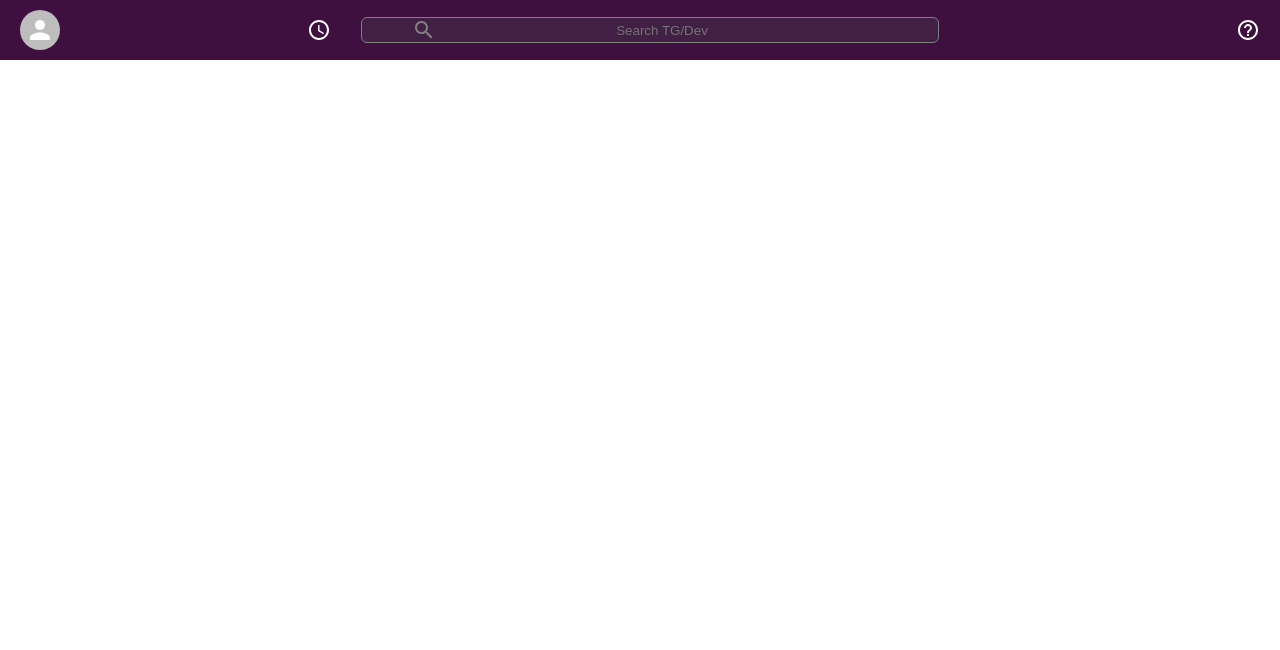
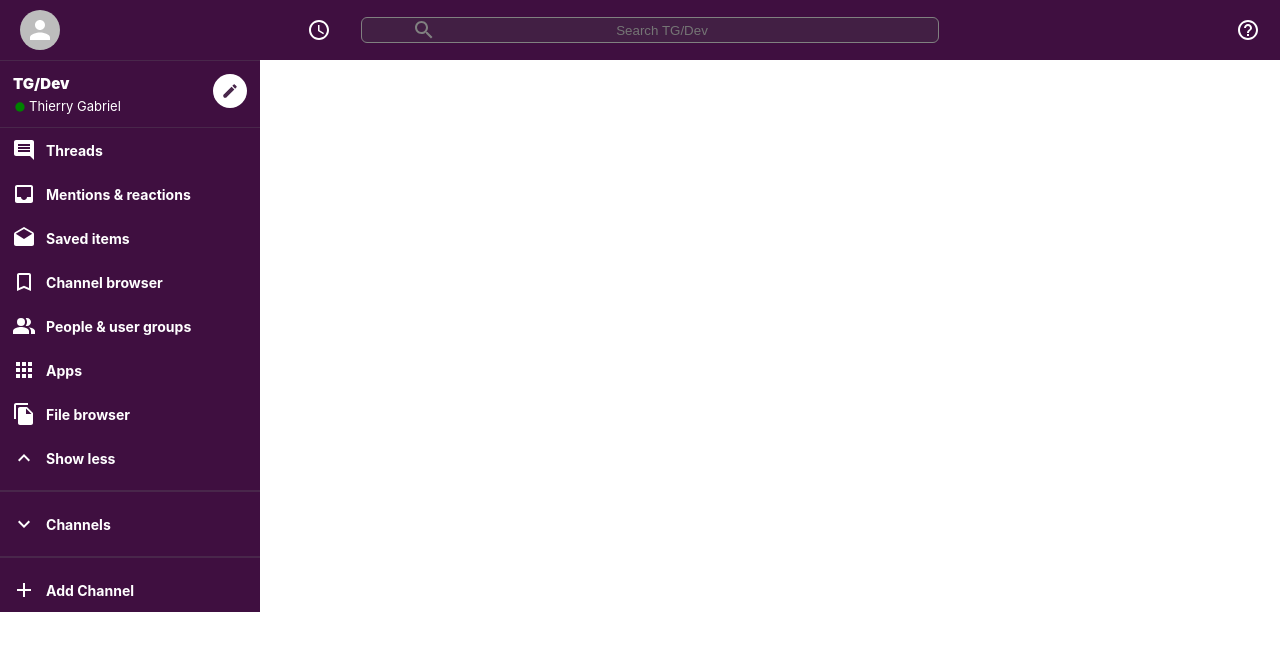
Before and after one commit to tgabriel22/Slack-Project, a React (Create React App) app in the folder slack-project/: page / in a window 1280 px wide. Shown: the top 650 px of the page. Built offline with nearby package versions, Linux system fonts and the light colour scheme.

Commit message:
Implement the sidebar

```diff
--- a/slack-project/src/App.js
+++ b/slack-project/src/App.js
@@ -1,6 +1,7 @@
 // import React from 'react';
 import './App.css';
 import Header from './Header';
+import Sidebar from './Sidebar';
 
 function App() {
   return (
@@ -8,8 +9,12 @@ function App() {
     <div className="App">
       {/* Header */}
       <Header/>
-      {/* Sidebar */}
-      {/* React-Router -> Chat screen */}
+      <div className="app__body">
+        {/* Sidebar */}
+        <Sidebar/>
+        {/* React-Router -> Chat screen */}
+      </div>
+
     </div>
   );
 }
--- a/slack-project/src/Header.js
+++ b/slack-project/src/Header.js
@@ -10,7 +10,7 @@ function Header() {
     <div className='header'>
         <div className='header__left'>
           {/* Avatar for logged in user */}
-          <Avatar className='header__avatar' alt='Gabriel Thierry' src=''/>
+          <Avatar className='header__avatar' alt='Thierry Gabriel' src=''/>
           {/* Time icon */}
           <AccessTimeIcon/>
         </div>
--- /dev/null
+++ b/slack-project/src/Sidebar.css
@@ -0,0 +1,54 @@
+.sidebar{
+    color: white;
+    background-color: var(--slack-color);
+    border-top: 1px solid #49274b;
+    max-width: 260px;
+}
+
+.sidebar > hr{
+    margin-top: 10px;
+    margin-bottom: 10px;
+    border: 1px solid #49274b
+}
+
+.sidebar__header{
+    display: flex;
+    border-bottom: 1px solid #49274b;
+    padding-bottom: 10px;
+    padding: 13px;
+}
+
+.sidebar__info{
+    flex: 1;
+}
+
+.sidebar__info > h2{
+    font-size: 15px;
+    font-weight: 900;
+    margin-bottom: 5px;
+}
+
+.sidebar__info > h3{
+    display: flex;
+    align-items: center;
+    font-size: 13px;
+    font-weight: 400;
+}
+
+.sidebar__info > h3 > .MuiSvgIcon-root{
+    font-size: 14px;
+    margin-top: 1px;
+    margin-right: 2px;
+    color: green;
+}
+
+/* Target the pencil icon */
+.sidebar__header > .MuiSvgIcon-root{
+    padding: 8px;
+    color: #49274b;
+    font-size: 18px;
+    background-color: white;
+    border-radius: 99px;
+
+
+}
--- /dev/null
+++ b/slack-project/src/Sidebar.js
@@ -0,0 +1,50 @@
+import React from 'react'
+import "./Sidebar.css"
+import FiberManualRecordIcon from '@mui/icons-material/FiberManualRecord';
+import CreateIcon from '@mui/icons-material/Create';
+import InsertCommentIcon from '@mui/icons-material/InsertComment';
+import SidebarOption from './SidebarOption';
+import InboxIcon from '@mui/icons-material/Inbox';
+import DraftsIcon from '@mui/icons-material/Drafts';
+import BookmarkBorderIcon from '@mui/icons-material/BookmarkBorder';
+import FileCopyIcon from '@mui/icons-material/FileCopy';
+import PeopleAltIcon from '@mui/icons-material/PeopleAlt';
+import AppsIcon from '@mui/icons-material/Apps';
+import ExpandLessIcon from '@mui/icons-material/ExpandLess';
+import ExpandMoreIcon from '@mui/icons-material/ExpandMore';
+import AddIcon from '@mui/icons-material/Add';
+
+
+
+function Sidebar() {
+  return (
+    <div className='sidebar'>
+        <div className="sidebar__header">
+            <div className="sidebar__info">
+                <h2>TG/Dev</h2>
+                <h3>
+                    <FiberManualRecordIcon/>
+                    Thierry Gabriel
+                </h3>
+            </div>
+            <CreateIcon/>
+        </div>
+        <SidebarOption Icon={InsertCommentIcon} title="Threads"/>
+        <SidebarOption Icon={InboxIcon} title="Mentions & reactions"/>
+        <SidebarOption Icon={DraftsIcon} title="Saved items"/>
+        <SidebarOption Icon={BookmarkBorderIcon} title="Channel browser"/>
+        <SidebarOption Icon={PeopleAltIcon} title="People & user groups"/>
+        <SidebarOption Icon={AppsIcon} title="Apps"/>
+        <SidebarOption Icon={FileCopyIcon} title="File browser"/>
+        <SidebarOption Icon={ExpandLessIcon} title="Show less"/>
+        <hr/>
+        <SidebarOption Icon={ExpandMoreIcon} title="Channels"/>
+        <hr/>
+        <SidebarOption Icon={AddIcon} addChannelOption title="Add Channel"/>
+        {/* Connect to dB and list all the channels */}
+        {/* <SidebarOption... /> */}
+    </div>
+  )
+}
+
+export default Sidebar
--- /dev/null
+++ b/slack-project/src/SidebarOption.css
@@ -0,0 +1,30 @@
+.sidebarOption{
+    display: flex;
+    align-items: center;
+    font-size: 12px;
+    padding-left: 2px;
+    cursor: pointer;
+}
+
+.sidebarOption:hover{
+    opacity: 0.9;
+    background-color: #340e36;
+}
+
+.sidebarOption__icon{
+    padding: 10px;
+    /* Using !important to overwriting the font-size of the MUI */
+    font-size: 15 px !important;
+}
+
+.SidebarOption__channel{
+    padding: 10px 0;
+}
+
+.SidebarOption__hash{
+    padding: 10px;
+}
+
+.SidebarOption > h3{
+    font-weight: 500;
+}
--- /dev/null
+++ b/slack-project/src/SidebarOption.js
@@ -0,0 +1,21 @@
+import React from 'react';
+import './SidebarOption.css';
+
+function SidebarOption({Icon, title}) {
+  return (
+    <div className='sidebarOption'>
+
+        {/* Only rendering icon if an icon is passed in as prompt */}
+        {/* If the Icon prop is provided and is truthy, it renders the Icon component */}
+        {Icon && <Icon className='sidebarOption__icon'/>}
+
+
+        {/* if you pass an icon reder ou the icon and the titel */}
+        {/* If you didn't pass an icon generate an # and the title. Which is going to be a channel */}
+        {Icon ?<h3>{title}</h3>:
+        <h3 className='SidebarOption__channel'><span className="sidebarOption__hash">#{title}</span></h3>}
+    </div>
+  )
+}
+
+export default SidebarOption
```
